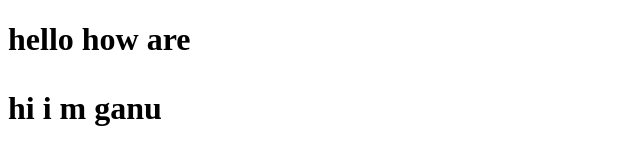
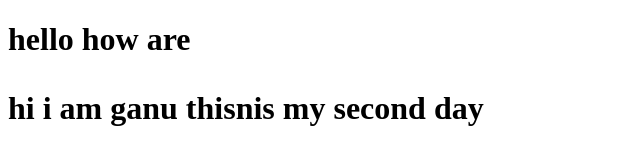
Before and after one commit to ganuborade/food_delivery, a website: page index.html in a window 1280 px wide. Shown: the whole page, without its empty margins (0-640 px from the left). Drawn offline with Linux system fonts and the light colour scheme.

Commit message:
fix: correct paragraph content in index.html

```diff
--- a/index.html
+++ b/index.html
@@ -9,6 +9,6 @@
 <body>
 
 <h1>hello how are <h1>
-    <p>hi i m ganu</p>
+    <p>hi i am ganu thisnis my second day</p>
  </body>
 </html>
```
